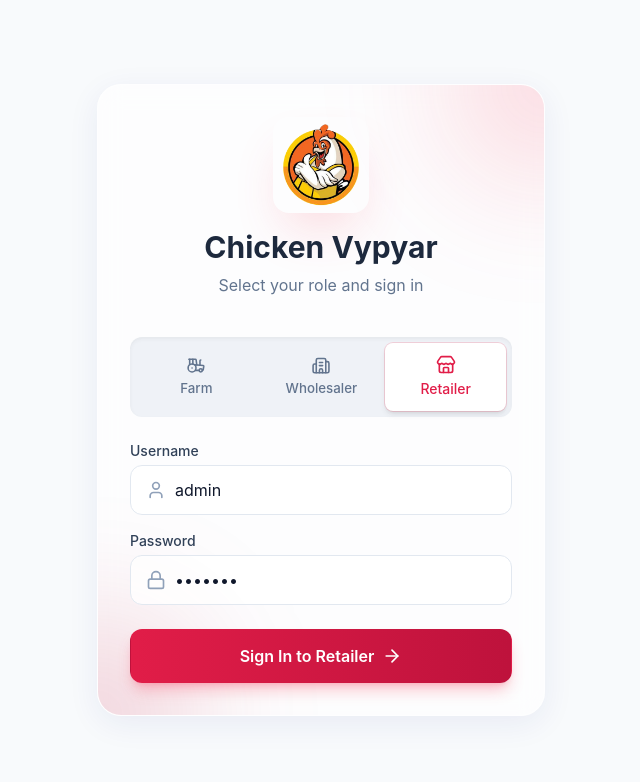
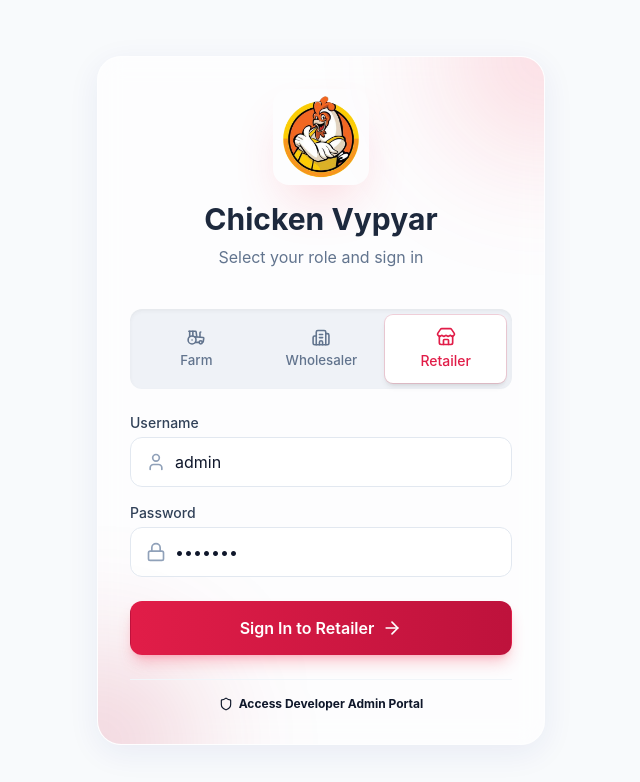
Before and after one commit to featherwhitesolution/chicken-vypar-pos, a React (Vite) app: page / in a window 1280 px wide. Shown: the top 782 px of the page, without its empty margins (319-959 px from the left). Built offline with nearby package versions, Linux system fonts and the light colour scheme.

Commit message:
Add convenient link for Admin CRM Access on Login page

```diff
--- a/src/Login.jsx
+++ b/src/Login.jsx
@@ -1,5 +1,5 @@
 import React, { useState } from 'react';
-import { Store, Tractor, Building2, User, Lock, ArrowRight } from 'lucide-react';
+import { Store, Tractor, Building2, User, Lock, ArrowRight, Shield } from 'lucide-react';
 
 export default function Login({ onLogin }) {
   const [role, setRole] = useState('Retailer');
@@ -102,6 +102,20 @@ export default function Login({ onLogin }) {
               <ArrowRight className="ml-2 w-5 h-5" />
             </button>
           </form>
+
+          <div className="text-center mt-6 pt-4 border-t border-slate-100 dark:border-slate-800/80">
+            <button
+              type="button"
+              onClick={() => {
+                setUsername('admin_farhan');
+                setPassword('Farhans@27');
+                setRole('Developer');
+              }}
+              className="text-xs font-bold text-red-650 hover:text-red-700 dark:text-rose-450 dark:hover:text-rose-350 flex items-center justify-center gap-1.5 mx-auto cursor-pointer"
+            >
+              <Shield className="w-3.5 h-3.5" /> Access Developer Admin Portal
+            </button>
+          </div>
         </div>
       </div>
     </div>
```
